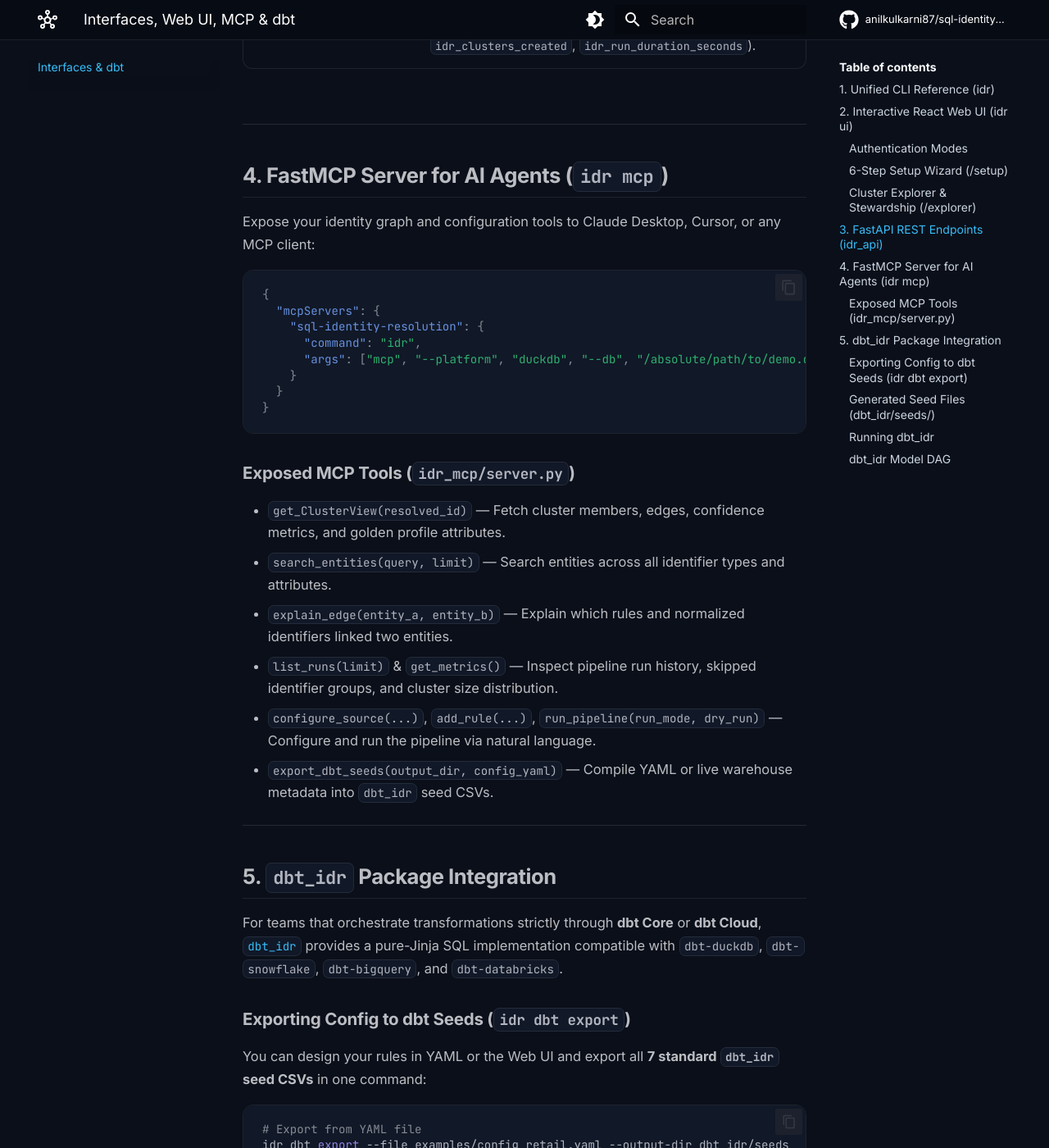
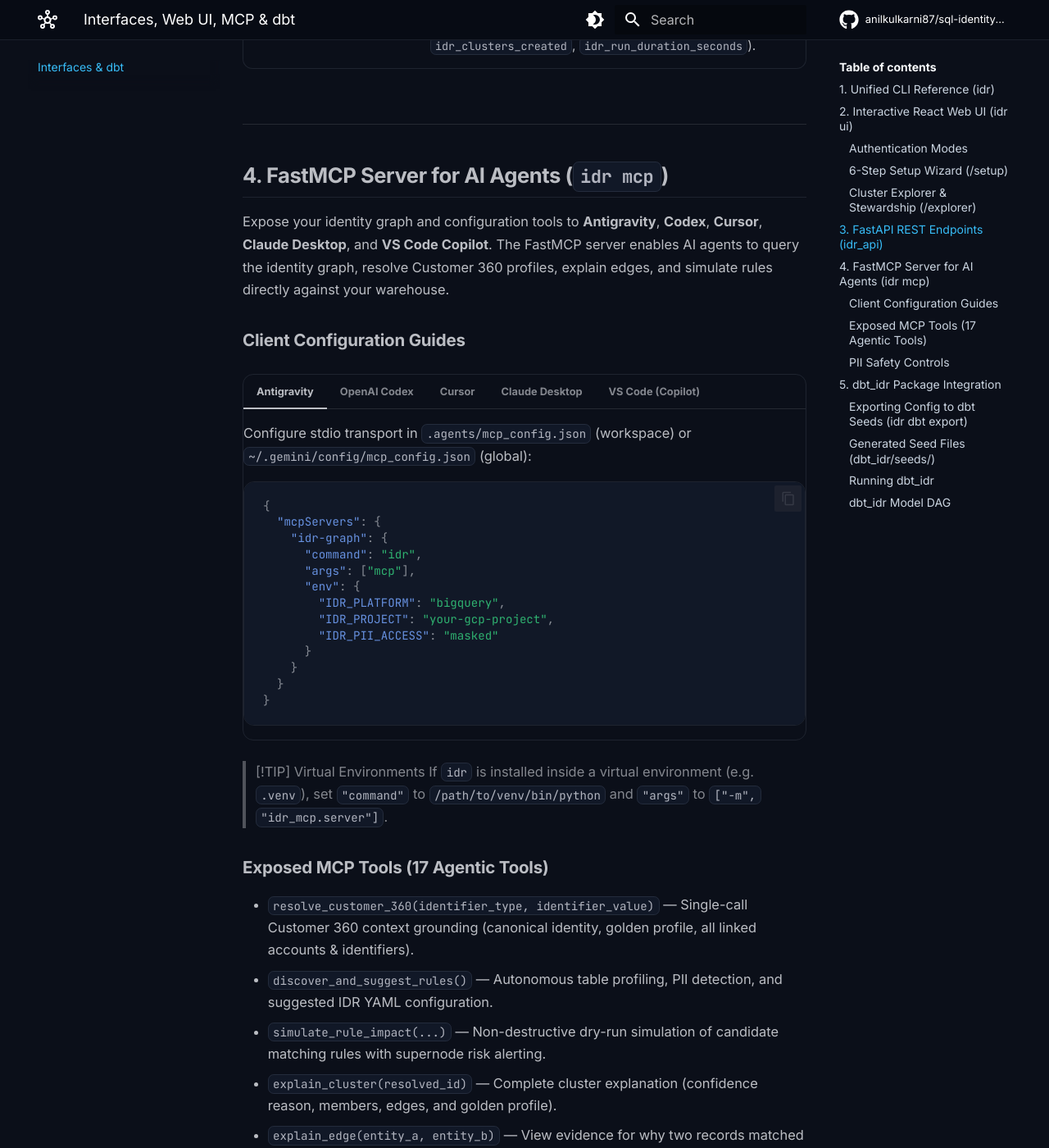
Before and after one commit to anilkulkarni87/sql-identity-oss, an MkDocs documentation site: the page built from docs/interfaces-and-dbt.md, in a window 1280 px wide and 1400 px high, scrolled down 4548 px. Shown: the whole window at 82% size. Built offline with MkDocs 1.6.1 and Material for MkDocs 9.7.7, drawn with Linux system fonts in a browser that asks for light colours; comment, search, counter and statistics services are not loaded; some of the changed text lies outside the part shown.

Commit message:
docs: add Antigravity and Codex configuration guides to MCP documentation

````diff
--- a/docs/interfaces-and-dbt.md
+++ b/docs/interfaces-and-dbt.md
@@ -79,26 +79,125 @@
 
 ## 4. FastMCP Server for AI Agents (`idr mcp`)
 
-Expose your identity graph and configuration tools to Claude Desktop, Cursor, or any MCP client:
+Expose your identity graph and configuration tools to **Antigravity**, **Codex**, **Cursor**, **Claude Desktop**, and **VS Code Copilot**. The FastMCP server enables AI agents to query the identity graph, resolve Customer 360 profiles, explain edges, and simulate rules directly against your warehouse.
 
-```json
-{
-  "mcpServers": {
-    "sql-identity-resolution": {
-      "command": "idr",
-      "args": ["mcp", "--platform", "duckdb", "--db", "/absolute/path/to/demo.duckdb"]
+### Client Configuration Guides
+
+=== "Antigravity"
+
+    Configure stdio transport in `.agents/mcp_config.json` (workspace) or `~/.gemini/config/mcp_config.json` (global):
+
+    ```json
+    {
+      "mcpServers": {
+        "idr-graph": {
+          "command": "idr",
+          "args": ["mcp"],
+          "env": {
+            "IDR_PLATFORM": "bigquery",
+            "IDR_PROJECT": "your-gcp-project",
+            "IDR_PII_ACCESS": "masked"
+          }
+        }
+      }
     }
-  }
-}
-```
+    ```
 
-### Exposed MCP Tools (`idr_mcp/server.py`)
-- `get_ClusterView(resolved_id)` — Fetch cluster members, edges, confidence metrics, and golden profile attributes.
-- `search_entities(query, limit)` — Search entities across all identifier types and attributes.
-- `explain_edge(entity_a, entity_b)` — Explain which rules and normalized identifiers linked two entities.
-- `list_runs(limit)` & `get_metrics()` — Inspect pipeline run history, skipped identifier groups, and cluster size distribution.
-- `configure_source(...)`, `add_rule(...)`, `run_pipeline(run_mode, dry_run)` — Configure and run the pipeline via natural language.
-- `export_dbt_seeds(output_dir, config_yaml)` — Compile YAML or live warehouse metadata into `dbt_idr` seed CSVs.
+=== "OpenAI Codex"
+
+    Add to `~/.codex/config.json` or `~/.codex/mcp.json`:
+
+    ```json
+    {
+      "mcpServers": {
+        "idr-graph": {
+          "command": "idr",
+          "args": ["mcp"],
+          "env": {
+            "IDR_PLATFORM": "duckdb",
+            "IDR_DATABASE": "/absolute/path/to/demo.duckdb"
+          }
+        }
+      }
+    }
+    ```
+
+=== "Cursor"
+
+    Add to `.cursor/mcp.json` in your project root:
+
+    ```json
+    {
+      "mcpServers": {
+        "idr-graph": {
+          "command": "idr",
+          "args": ["mcp"],
+          "env": {
+            "IDR_PLATFORM": "duckdb",
+            "IDR_DATABASE": "/absolute/path/to/demo.duckdb"
+          }
+        }
+      }
+    }
+    ```
+
+=== "Claude Desktop"
+
+    Add to `~/.config/claude/claude_desktop_config.json`:
+
+    ```json
+    {
+      "mcpServers": {
+        "idr-graph": {
+          "command": "idr",
+          "args": ["mcp"],
+          "env": {
+            "IDR_PLATFORM": "duckdb",
+            "IDR_DATABASE": "/absolute/path/to/demo.duckdb"
+          }
+        }
+      }
+    }
+    ```
+
+=== "VS Code (Copilot)"
+
+    Add to `.vscode/settings.json`:
+
+    ```json
+    {
+      "mcp": {
+        "servers": {
+          "idr-graph": {
+            "command": "idr",
+            "args": ["mcp"],
+            "env": {
+              "IDR_PLATFORM": "duckdb",
+              "IDR_DATABASE": "/absolute/path/to/demo.duckdb"
+            }
+          }
+        }
+      }
+    }
+    ```
+
+> [!TIP] Virtual Environments
+> If `idr` is installed inside a virtual environment (e.g. `.venv`), set `"command"` to `/path/to/venv/bin/python` and `"args"` to `["-m", "idr_mcp.server"]`.
+
+### Exposed MCP Tools (17 Agentic Tools)
+- `resolve_customer_360(identifier_type, identifier_value)` — Single-call Customer 360 context grounding (canonical identity, golden profile, all linked accounts & identifiers).
+- `discover_and_suggest_rules()` — Autonomous table profiling, PII detection, and suggested IDR YAML configuration.
+- `simulate_rule_impact(...)` — Non-destructive dry-run simulation of candidate matching rules with supernode risk alerting.
+- `explain_cluster(resolved_id)` — Complete cluster explanation (confidence reason, members, edges, and golden profile).
+- `explain_edge(entity_a, entity_b)` — View evidence for why two records matched (direct or transitive).
+- `search_identifier(identifier_type, value)` — Find clusters by email, phone, loyalty ID, etc.
+- `get_cluster(resolved_id)` & `get_golden_profile(resolved_id)` — Fetch cluster details and surviving attributes.
+- `list_skipped_groups()` — Inspect oversized identifier groups flagged by `max_group_size`.
+- `get_metrics_summary()` & `get_system_status()` — High-level identity graph KPIs and warehouse lifecycle status.
+- `dry_run_pipeline()` & `run_history()` — Trigger dry runs and inspect stage execution telemetry.
+
+### PII Safety Controls
+By default, all sensitive PII (emails, phone numbers, exact match values) is masked in tool outputs (`jo***hn@example.com`). To grant the agent full unmasked values, explicitly pass `"IDR_PII_ACCESS": "full"` in the server `"env"`.
 
 ---
 
````
Also changed, not shown: Readme.md (+2 -2 lines), idr_mcp/README.md (+79 -0 lines).
